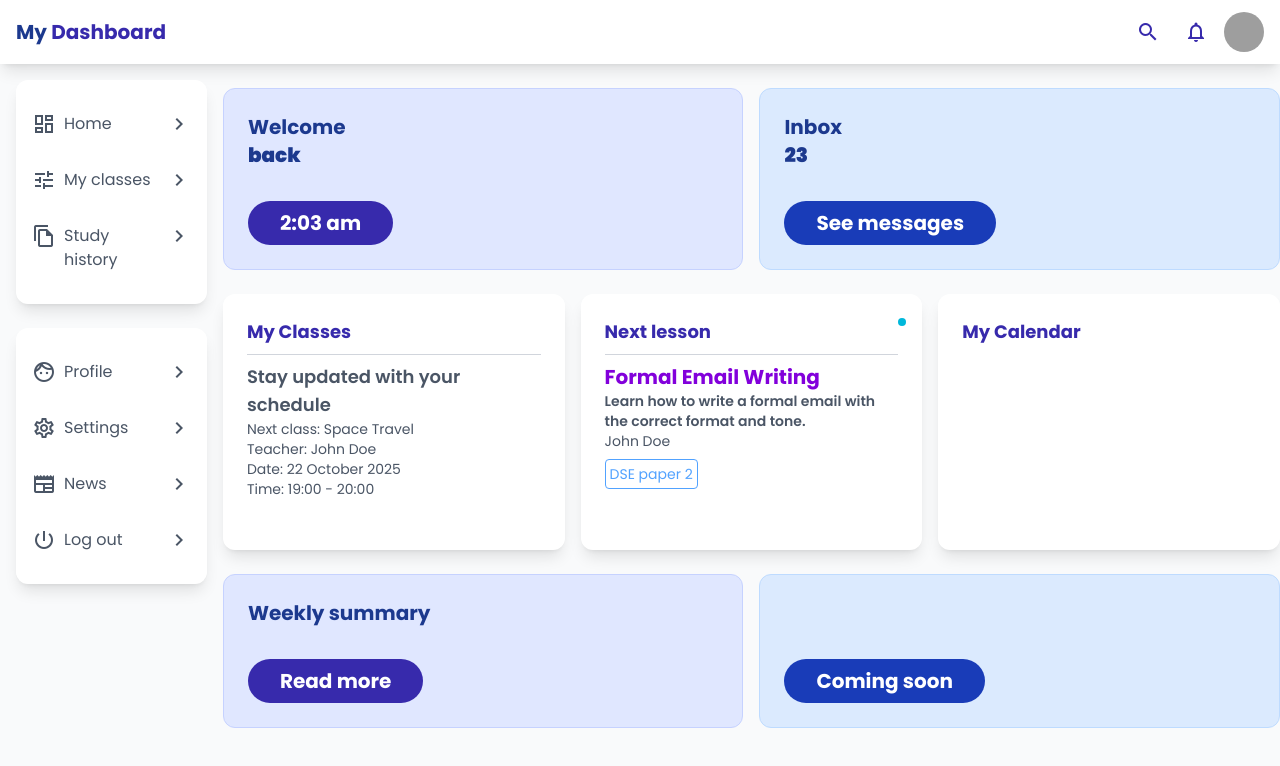
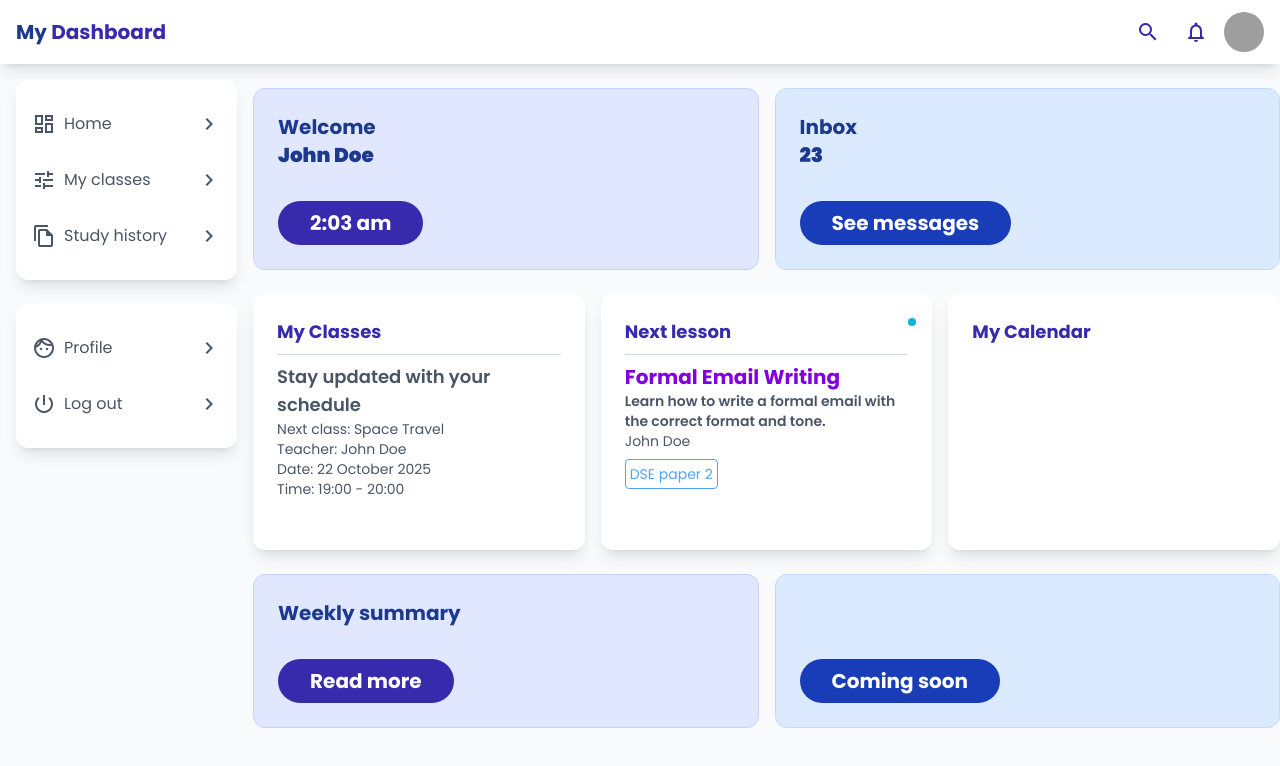
Before and after one commit to squarePotatoe/temp-speak, a Vue app: page / in a window 1280 px wide. Shown: the top 766 px of the page. Built offline with nearby package versions, Linux system fonts and the light colour scheme; grey boxes are pictures that could not be loaded.

Commit message:
Minor layout tweeks, routes to other pages

```diff
--- a/src/components/Sidebar.vue
+++ b/src/components/Sidebar.vue
@@ -1,7 +1,7 @@
 <template>
   <aside
     :class="sidebarClasses"
-    class="sidebar absolute lg:static w-[240px] h-[calc(100vh-4rem)] lg:h-auto transform -translate-x-full lg:translate-x-0 transition-transform duration-300 z-45 overflow-y-auto p-4 lg:z-60"
+    class="sidebar absolute md:bg-auto lg:static w-[280px] h-[calc(100vh-4rem)] lg:h-auto transform -translate-x-full lg:translate-x-0 transition-transform duration-300 z-45 overflow-y-auto p-4 lg:z-60"
   >
     <div
       class="bg-white rounded-xl shadow-lg mb-6 p-4 transition-all duration-300 hover:-translate-y-1 hover:shadow-xl"
@@ -12,6 +12,7 @@
         <RouterLink
           to="/"
           class="text-gray-600 hover:text-indigo-800 flex w-full"
+          @click="isOpen = !isOpen"
         >
           <span class="material-icons-outlined mr-2">dashboard</span>
           Home
@@ -26,6 +27,7 @@
         <RouterLink
           to="/classes"
           class="text-gray-600 hover:text-indigo-800 flex w-full"
+          @click="isOpen = !isOpen"
         >
           <span class="material-icons-outlined mr-2">tune</span>
           My classes
@@ -38,8 +40,9 @@
         class="flex items-center text-gray-600 hover:text-indigo-800 py-4 transition-all duration-300 hover:translate-x-1"
       >
         <RouterLink
-          to="/writing"
+          to="/history"
           class="text-gray-600 hover:text-indigo-800 flex w-full"
+          @click="isOpen = !isOpen"
         >
           <span class="material-icons-outlined mr-2">file_copy</span>
           Study history
@@ -56,39 +59,35 @@
       <div
         class="flex items-center text-gray-600 hover:text-indigo-800 py-4 transition-all duration-300 hover:translate-x-1"
       >
+      <RouterLink
+          to="/profile"
+          class="text-gray-600 hover:text-indigo-800 flex w-full"
+          @click="isOpen = !isOpen"
+        >
         <span class="material-icons-outlined mr-2">face</span>
         Profile
         <span class="material-icons-outlined ml-auto"
           >keyboard_arrow_right</span
         >
+      </RouterLink>
+
       </div>
 
       <div
         class="flex items-center text-gray-600 hover:text-indigo-800 py-4 transition-all duration-300 hover:translate-x-1"
       >
-        <span class="material-icons-outlined mr-2">settings</span>
-        Settings
-        <span class="material-icons-outlined ml-auto"
-          >keyboard_arrow_right</span
+      <RouterLink
+          to="/"
+          class="text-gray-600 hover:text-indigo-800 flex w-full"
+          @click="isOpen = !isOpen"
         >
-      </div>
-      <div
-        class="flex items-center text-gray-600 hover:text-indigo-800 py-4 transition-all duration-300 hover:translate-x-1"
-      >
-        <span class="material-icons-outlined mr-2">newspaper</span>
-        News
-        <span class="material-icons-outlined ml-auto"
-          >keyboard_arrow_right</span
-        >
-      </div>
-      <div
-        class="flex items-center text-gray-600 hover:text-indigo-800 py-4 transition-all duration-300 hover:translate-x-1"
-      >
         <span class="material-icons-outlined mr-2">power_settings_new</span>
         Log out
         <span class="material-icons-outlined ml-auto"
           >keyboard_arrow_right</span
         >
+      </RouterLink>
+
       </div>
     </div>
   </aside>
--- a/src/layouts/ClassLayout.vue
+++ b/src/layouts/ClassLayout.vue
@@ -1,7 +1,7 @@
 <template>
-  <!-- <div class="overlay fixed inset-0 bg-indigo-900/50 z-40 hidden opacity-0 transition-opacity duration-300"></div> -->
   <Header @toggleSidebar="toggleSidebar" />
   <div class="max-w-7xl mx-auto flex">
+    <Sidebar :open="isSidebarOpen" class="md:hidden"/>
     <RouterView />
   </div>
 </template>
--- a/src/layouts/MainLayout.vue
+++ b/src/layouts/MainLayout.vue
@@ -1,5 +1,4 @@
 <template>
-  <!-- <div class="overlay fixed inset-0 bg-indigo-900/50 z-40 hidden opacity-0 transition-opacity duration-300"></div> -->
   <Header @toggleSidebar="toggleSidebar" />
   <div class="max-w-7xl mx-auto flex">
     <Sidebar :open="isSidebarOpen" />
--- a/src/router/index.js
+++ b/src/router/index.js
@@ -30,6 +30,23 @@ const router = createRouter({
       meta: { layout: ClassLayout },
       component: () => import('../views/reading/ReadingView.vue'),
     },
+    {
+      path: '/history',
+      name: 'history',
+      meta: { layout: MainLayout },
+      component: () => import('../views/classes/HistoryView.vue'),
+    },
+    {
+      path: '/profile',
+      name: 'profile',
+      meta: { layout: MainLayout },
+      component: () => import('../views/profile/ProfileView.vue'),
+    },
+    {
+      path: '/:pathMatch(.*)*',
+      redirect: '/',
+    }
+
   ],
 })
 
--- a/src/views/classes/ClassesView.vue
+++ b/src/views/classes/ClassesView.vue
@@ -1,6 +1,6 @@
 <template>
   <div>
-  <div class="w-full bg-slate-100 shadow-md rounded-lg max-w-4xl px-2 mt-4 min-h-[calc(100vh-74px)]">
+  <div class="w-full bg-slate-100 shadow-md rounded-lg max-w-6xl px-2 mt-4 min-h-[calc(100vh-74px)]">
     <div class="flex flex-col">
       <h1 class="font-semibold text-gray-800 my-4">Next class</h1>
 
@@ -8,7 +8,7 @@
         <ClassCard
           :title="nextLesson.title"
           :activity="nextLesson.activity"
-          :img="skysurfing"
+          :img="space"
           :description="nextLesson.description"
           teacher="John Doe"
           date="15 October 2025, Wednesday"
@@ -67,10 +67,6 @@
       </div>
     </div>
 
-    <div class="flex justify-center items-center">
-      <button>discover more <span>>>></span></button>
-    </div>
-
 </div>
 </div>
 </template>
@@ -80,6 +76,7 @@ import ClassCard from './components/ClassCard.vue'
 import CoursesCard from './components/CoursesCard.vue'
 import { articlePlaceholders, courses, textFormatDemo, readingDemo } from '@/data'
 import skysurfing from '@/assets/skysurfing.png'
+import space from '@/assets/space.png'
 
 const nextLesson = textFormatDemo.find(item => item.id === 1)
 const redingLesson = readingDemo.find(item => item.id === 1)
--- /dev/null
+++ b/src/views/classes/HistoryView.vue
@@ -0,0 +1,7 @@
+<template>
+    <div>
+        <main class="container relative justify-between h-[calc(100vh-74px)] max-w-6xl px-10 mx-auto xl:px-0 mt-5">
+            <div>View Study history</div>
+        </main>
+    </div>
+</template>
--- a/src/views/classes/components/ClassCard.vue
+++ b/src/views/classes/components/ClassCard.vue
@@ -1,19 +1,19 @@
 <template>
   <div>
     <div
-      class="max-w-md mx-auto bg-white rounded-xl shadow-md overflow-hidden md:max-w-4xl"
+      class="max-w-md mx-auto bg-white rounded-xl shadow-md overflow-hidden md:max-w-6xl"
     >
-      <div class="md:flex">
+      <div class="md:flex w-full">
         <div class="md:shrink-0">
           <img
-            class="h-48 w-full object-cover md:h-full md:w-48"
+            class="h-48 w-full md:h-full md:w-48"
             :src="img"
             alt="Class Image"
           />
         </div>
-        <div class="p-8">
+        <div class="p-8 md:flex-1">
           <div
-            class="uppercase tracking-wide text-sm text-indigo-500 font-semibold"
+            class="uppercase tracking-wide underline animate-pulse text-indigo-500 font-semibold"
           >
             {{ activity }}
           </div>
@@ -37,7 +37,7 @@
           </p>
         </div>
 
-        <div class="flex md:flex-col items-center justify-between p-2">
+        <div class="flex md:flex-col items-center justify-between p-4 md:p-2">
           <p class="tag">
             {{ course }}
           </p>
--- a/src/views/home/HomeView.vue
+++ b/src/views/home/HomeView.vue
@@ -1,12 +1,12 @@
 <template>
   <div>
-    <main class="container relative justify-between h-[calc(100vh-74px)] max-w-6xl px-10 mx-auto xl:px-0 mt-5">
+    <main class="container relative justify-between h-[calc(100vh-74px)] max-w-6xl mx-auto mt-5">
       <div class="flex flex-col mt-6 lg:flex-row gap-4 mb-6">
         <div
           class="flex-1 bg-indigo-100 border border-indigo-200 rounded-xl p-6 animate-fade-in"
         >
           <h2 class="text-4xl md:text-5xl text-blue-900">
-            Welcome <br /><strong> back </strong>
+            Welcome <br /><strong> John Doe </strong>
           </h2>
           <span
             class="inline-block mt-8 px-8 py-2 rounded-full text-xl font-bold text-white bg-indigo-800"
--- /dev/null
+++ b/src/views/profile/ProfileView.vue
@@ -0,0 +1,7 @@
+<template>
+    <div>
+        <main class="container relative justify-between h-[calc(100vh-74px)] max-w-6xl px-10 mx-auto xl:px-0 mt-5">
+            <div>Profile</div>
+        </main>
+    </div>
+</template>
--- a/src/views/reading/components/ArticleTemplate.vue
+++ b/src/views/reading/components/ArticleTemplate.vue
@@ -6,9 +6,9 @@
             <div class="text-6xl font-sans text-slate-700 w-full text-center my-4 p-2 rounded-xl">
                 {{ currentTask.title }}
             </div>
-            <!-- <div class="text-xl text-slate-600 p-4 ">
+            <div class="text-xl text-slate-600 p-4 ">
                 {{ currentTask.description }}
-            </div> -->
+            </div>
         </div>
 
         <!-- Main text section -->
--- a/src/views/reading/components/ChatBox.vue
+++ b/src/views/reading/components/ChatBox.vue
@@ -35,6 +35,7 @@ import { ref } from 'vue'
 import Message from './Message.vue'
 import skysurfing from '@/assets/skysurfing.png'
 
+// For demo purposes only
 const messages = ref([
   {
       id: 1,
@@ -101,6 +102,7 @@ if (newMessage.value.trim() !== '') {
   }
 }
 
+// for demo purposes only
 function generateReplies() {
 const reply = predefinedReplies[Math.floor(Math.random() * predefinedReplies.length)]
 messages.value.push({
--- a/src/views/writing/components/TextEditor.vue
+++ b/src/views/writing/components/TextEditor.vue
@@ -134,6 +134,10 @@ const emit = defineEmits(['update:modelValue'])
 
 const editor = ref(null)
 
+
+// Content saved only for demo purposes
+// Avoid this type of saving for production
+// Or clear content on new session/writing task
 const saveContent = () => {
   if (editor.value) {
     localStorage.setItem('editorContent', editor.value.getHTML())
```
Lines whose indentation alone changed are shown as unchanged.
